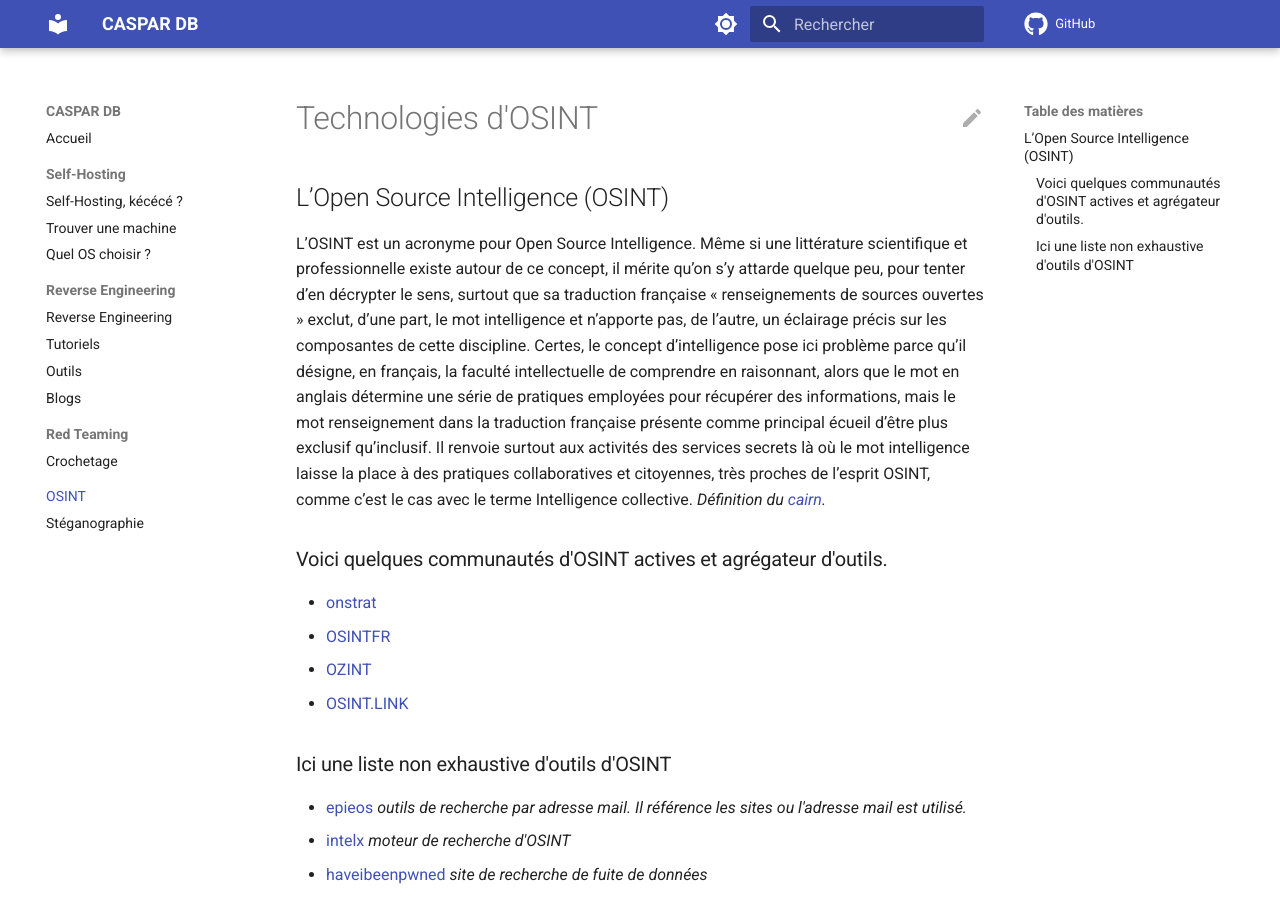
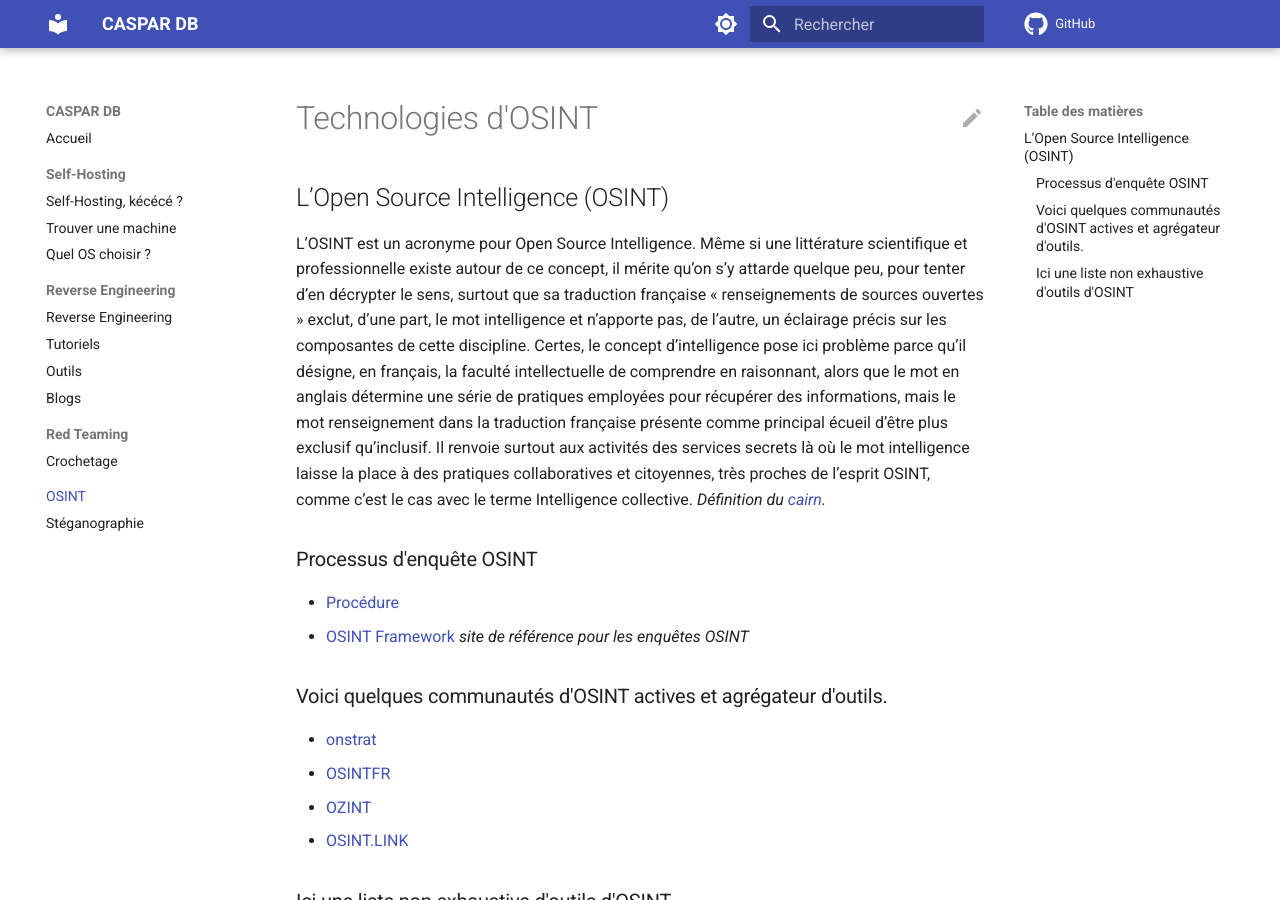
Before and after one commit to haysberg/azurwiki, an MkDocs documentation site: the page built from docs/OSINT/OSINT.md, in a window 1280 px wide and 900 px high. Built offline with MkDocs 1.6.1 and Material for MkDocs 9.7.7, drawn with Linux system fonts in a browser that asks for light colours; comment, search, counter and statistics services are not loaded.

```diff
--- a/docs/OSINT/OSINT.md
+++ b/docs/OSINT/OSINT.md
@@ -10,6 +10,10 @@ summary: Quelques informations sur l'OSINT
 
 L’OSINT est un acronyme pour Open Source Intelligence. Même si une littérature scientifique et professionnelle existe autour de ce concept, il mérite qu’on s’y attarde quelque peu, pour tenter d’en décrypter le sens, surtout que sa traduction française « renseignements de sources ouvertes » exclut, d’une part, le mot intelligence et n’apporte pas, de l’autre, un éclairage précis sur les composantes de cette discipline. Certes, le concept d’intelligence pose ici problème parce qu’il désigne, en français, la faculté intellectuelle de comprendre en raisonnant, alors que le mot en anglais détermine une série de pratiques employées pour récupérer des informations, mais le mot renseignement dans la traduction française présente comme principal écueil d’être plus exclusif qu’inclusif. Il renvoie surtout aux activités des services secrets là où le mot intelligence laisse la place à des pratiques collaboratives et citoyennes, très proches de l’esprit OSINT, comme c’est le cas avec le terme Intelligence collective.
 *Définition du [cairn](https://www.cairn.info/revue-i2d-information-donnees-et-documents-2021-1-page-14.htm).*
+
+### Processus d'enquête OSINT
+- [Procédure](procedure.md)
+- [OSINT Framework](https://osintframework.com/) *site de référence pour les enquêtes OSINT*
 
 
 
```
Also changed, not shown: docs/OSINT/procedure.md (+1 -1 lines), docs/RedTeam/LockPicking.md (+28 -1 lines), docs/RedTeam/images/lock_picking.gif (added).
